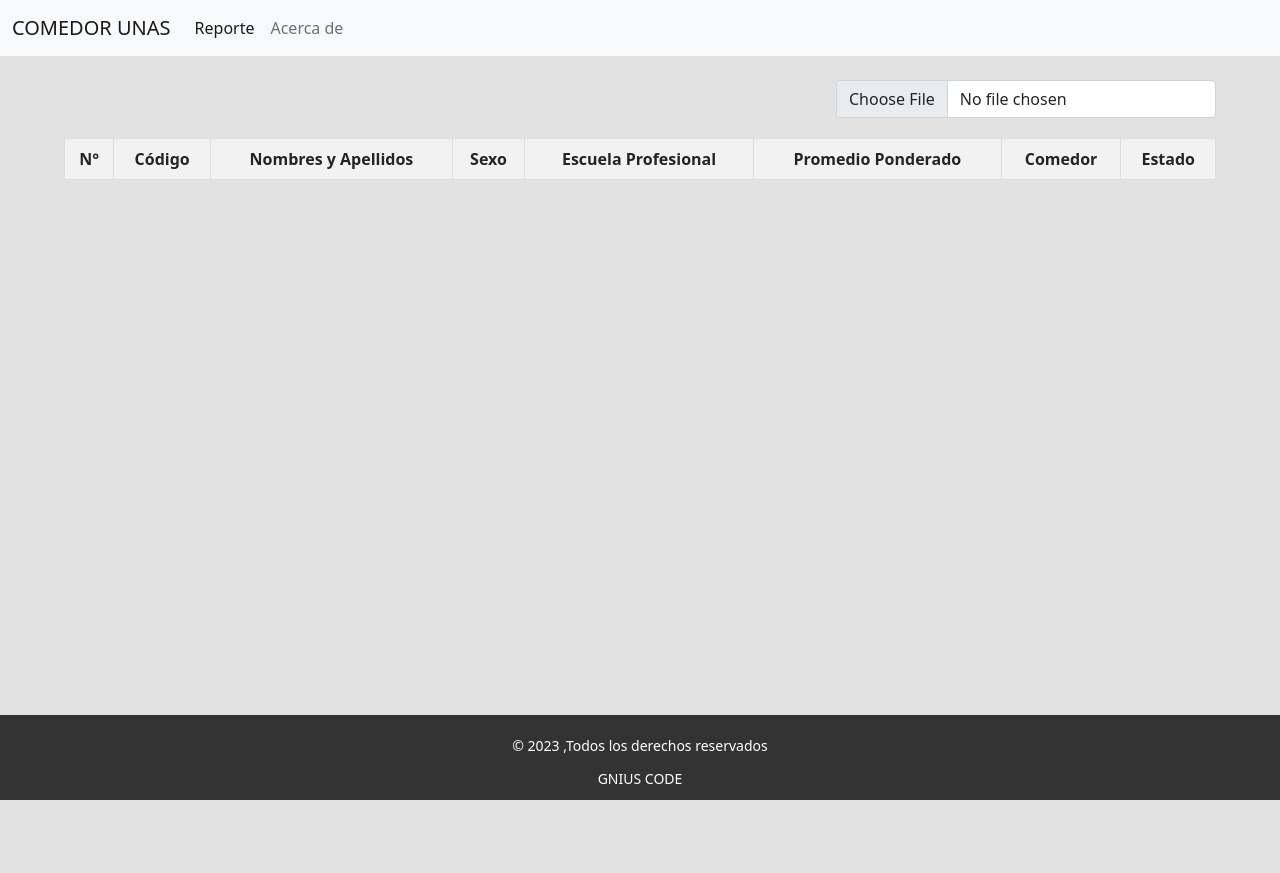
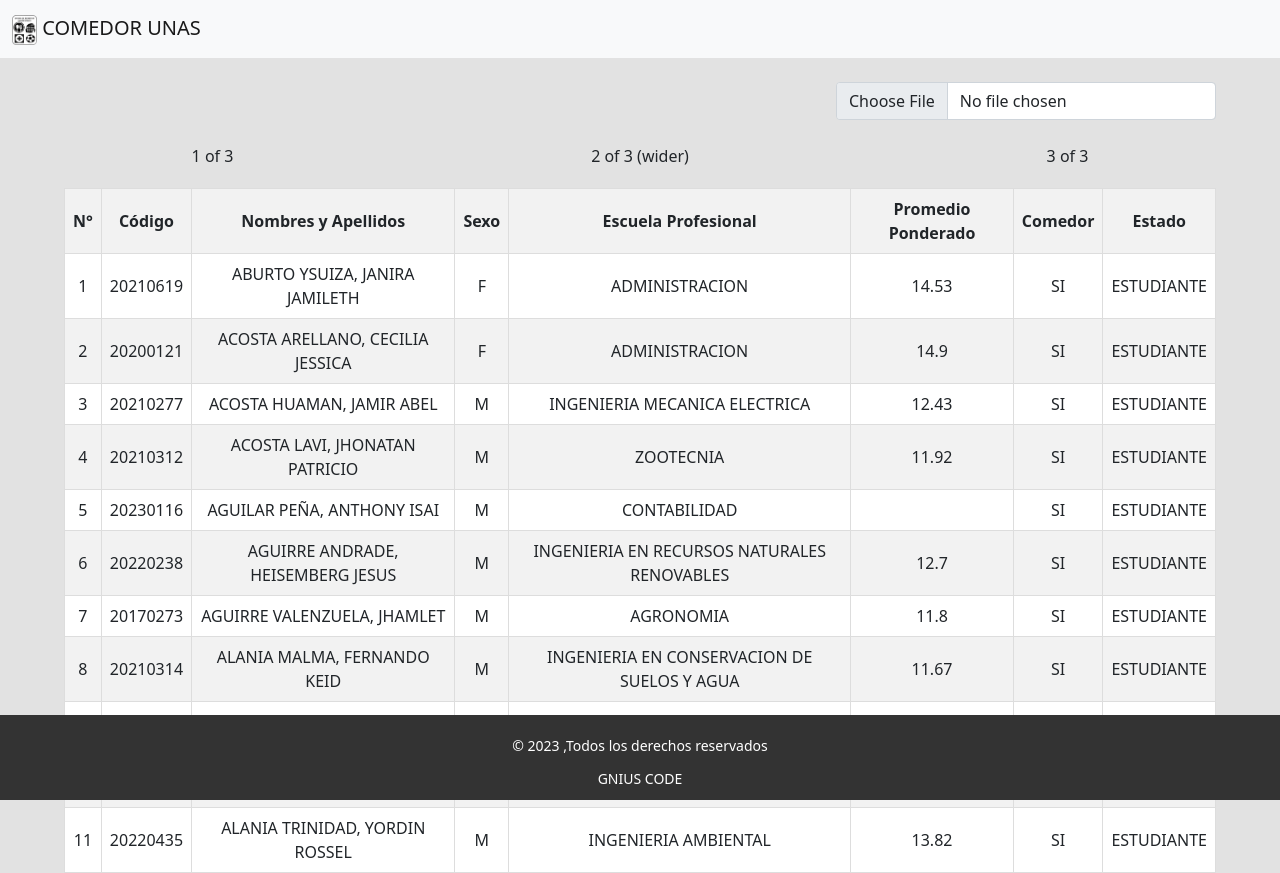
Before and after one commit to gnius-pe/sistemaOBU, a website: page index.html in a window 1280 px wide. Before the commit the page ends 800 px from the top, so only its background shows below. Drawn offline with Linux system fonts and the light colour scheme.

Commit message:
add icon + 10 data para test

```diff
--- a/app.js
+++ b/app.js
@@ -13,7 +13,19 @@ class Persona {
 }
 
 
-let datosPersonas = [];
+let datosPersonas = [
+  {idAlumno: 1, codigo: 20210619, nombreCompleto: 'ABURTO YSUIZA, JANIRA JAMILETH', sexo: 'F', escuelaProfesional: 'ADMINISTRACION', comedor: 'SI', estado: 'ESTUDIANTE', pps: 14.53} ,
+  {idAlumno: 2, codigo: 20200121, nombreCompleto: 'ACOSTA ARELLANO, CECILIA JESSICA', sexo: 'F', escuelaProfesional: 'ADMINISTRACION', comedor: 'SI', estado: 'ESTUDIANTE', pps: 14.9} ,
+  {idAlumno: 3, codigo: 20210277, nombreCompleto: 'ACOSTA HUAMAN, JAMIR ABEL', sexo: 'M', escuelaProfesional: 'INGENIERIA MECANICA ELECTRICA', comedor: 'SI', estado: 'ESTUDIANTE', pps: 12.43},
+  {idAlumno: 4, codigo: 20210312, nombreCompleto: 'ACOSTA LAVI, JHONATAN PATRICIO', sexo: 'M', escuelaProfesional: 'ZOOTECNIA', comedor: 'SI', estado: 'ESTUDIANTE', pps: 11.92},
+  {idAlumno: 5, codigo: 20230116, nombreCompleto: 'AGUILAR PEÑA, ANTHONY ISAI', sexo: 'M', escuelaProfesional: 'CONTABILIDAD', comedor: 'SI', estado: 'ESTUDIANTE', pps: ""},
+  {idAlumno: 6, codigo: 20220238, nombreCompleto: 'AGUIRRE ANDRADE, HEISEMBERG JESUS', sexo: 'M', escuelaProfesional: 'INGENIERIA EN RECURSOS NATURALES RENOVABLES', comedor: 'SI', estado: 'ESTUDIANTE', pps: 12.7},
+  {idAlumno: 7, codigo: 20170273, nombreCompleto: 'AGUIRRE VALENZUELA, JHAMLET', sexo: 'M', escuelaProfesional: 'AGRONOMIA', comedor: 'SI', estado: 'ESTUDIANTE', pps: 11.8},
+  {idAlumno: 8, codigo: 20210314, nombreCompleto: 'ALANIA MALMA, FERNANDO KEID', sexo: 'M', escuelaProfesional: 'INGENIERIA EN CONSERVACION DE SUELOS Y AGUA', comedor: 'SI', estado: 'ESTUDIANTE', pps: 11.67},
+  {idAlumno: 9, codigo: 20180235, nombreCompleto: 'ALANIA RAMOS, JACOB ENOC', sexo: 'M', escuelaProfesional: 'INGENIERIA MECANICA ELECTRICA', comedor: 'SI', estado: 'ESTUDIANTE', pps: 12.25},
+  {idAlumno: 10, codigo: 20220434, nombreCompleto: 'ALANIA REYES, MELANY', sexo: 'F', escuelaProfesional: 'INGENIERIA EN CONSERVACION DE SUELOS Y AGUA', comedor: 'SI', estado: 'ESTUDIANTE', pps: 13.77},
+  {idAlumno: 11, codigo: 20220435, nombreCompleto: 'ALANIA TRINIDAD, YORDIN ROSSEL', sexo: 'M', escuelaProfesional: 'INGENIERIA AMBIENTAL', comedor: 'SI', estado: 'ESTUDIANTE', pps: 13.82},
+];
 
 function insertarDatosEnTabla(personas){
     const tabla = document.getElementById('tabla-personas');
@@ -57,7 +69,12 @@ function insertarDatosEnTabla(personas){
 
         tbody.appendChild(fila);
       });
+
+
   }
+
+  // CARGANDO 10 DATOS PARA PRUEBAS
+  insertarDatosEnTabla(datosPersonas);
 
   document.getElementById('formFile').addEventListener('change', function(event) {
     let archivo = event.target.files[0];
@@ -84,8 +101,13 @@ function insertarDatosEnTabla(personas){
       });
       // Llamar a la función para insertar datos en la tabla
       insertarDatosEnTabla(personas);
+
+      datosPersonas = [...personas];
+      // console.log(datosPersonas);
+
     };
     lector.readAsArrayBuffer(archivo);
+
   });
 
 
--- a/index.html
+++ b/index.html
@@ -9,20 +9,13 @@
 <body>
   <nav class="navbar navbar-expand-lg navbar-light bg-light sticky-top">
     <div class="container-fluid">
-      <a class="navbar-brand" href="#">COMEDOR UNAS</a>
+      <a class="navbar-brand" href="#">
+        <img src="assets/imgs/log_obu.png" alt="" width="25">
+        <span> COMEDOR UNAS </span>
+      </a>
       <button class="navbar-toggler" type="button" data-bs-toggle="collapse" data-bs-target="#navbarNav" aria-controls="navbarNav" aria-expanded="false" aria-label="Toggle navigation">
         <span class="navbar-toggler-icon"></span>
       </button>
-      <div class="collapse navbar-collapse" id="navbarNav">
-        <ul class="navbar-nav">
-          <li class="nav-item">
-            <a class="nav-link active" aria-current="page" href="#">Reporte</a>
-          </li>
-          <li class="nav-item">
-            <a class="nav-link" href="#">Acerca de</a>
-          </li>
-        </ul>
-      </div>
     </div>
   </nav>
   <br>
@@ -32,6 +25,20 @@
 
         <input class="form-control" type="file" id="formFile" accept=".xlsx">
 
+    </div>
+    <br>
+    <div class="container text-center">
+      <div class="row">
+        <div class="col">
+          1 of 3
+        </div>
+        <div class="col-6">
+          2 of 3 (wider)
+        </div>
+        <div class="col">
+          3 of 3
+        </div>
+      </div>
     </div>
     <table class="mi-tabla" id="tabla-personas">
       <thead>
```
Also changed, not shown: assets/imgs/log_obu.png (added).
